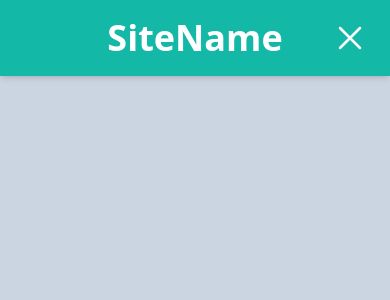
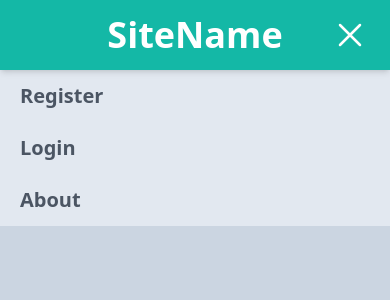
Before and after one commit to HenriqueVerasAraujo/poll-app-frontend, a React (Create React App) app: page /login in a window 390 px wide. Shown: the top 300 px of the page. Built offline with nearby package versions, Linux system fonts and the light colour scheme; the HTML template or start-up script is replaced by a standard one.

Commit message:
Navbar css done

```diff
--- a/src/components/Navbar.jsx
+++ b/src/components/Navbar.jsx
@@ -1,7 +1,6 @@
 import React, { useState, useEffect } from 'react'
 import { menuIcon, closeIcon } from '../icons/icons';
 import { useNavigate } from 'react-router-dom';
-
 
 export default function Navbar() {
     const [openNav, setOpenNav] = useState(false);
@@ -35,7 +34,9 @@ export default function Navbar() {
     }, []);
 
   return (
-    <div className='w-full h-[9%] sm:h-[6%] bg-teal-500 flex flex-col justify-center items-center sm:justify-center fixed top-0 left-0 shadow-md'>
+    <div className='w-full h-auto fixed top-0 left-0'>
+        {/* GREEN NAVBAR */}
+        <div className='w-full h-[70px] sm:h-[60px] bg-teal-500 flex flex-col justify-center items-center sm:justify-center shadow-md z-10'>
             <div className='w-full h-full flex items-center relative sm:justify-between'>
                 {/* SITE NAME */}
                 <div className='w-full h-full sm:w-auto sm:pl-10 flex items-center justify-center'>
@@ -66,25 +67,23 @@ export default function Navbar() {
                     )}
                 </div>
             </div>
+        </div>
         {/* NAV BUTTONS SMALL SCREEN */}
-        {openNav && (
-            <div className='w-full h-auto bg-white'>
+            <div className={`w-full h-auto bg-slate-200 sm:hidden absolute ${openNav ? '-top-[200px]' : 'top-[70px]' } duration-500 z-[-1]`}>
                 {loggedIn ? (
                 buttonsAccount.map((singleButton) => (
-                    <div className='w-auto h-auto pl-7'>
+                    <div className='w-auto h-auto p-3 pl-5 text-xl font-bold text-gray-600'>
                         <button type='button' onClick={() => navigate(`${singleButton.to}`)}>{singleButton.name}</button>
                     </div>
                 ))
             ):(
                 buttonsFree.map((singleButton) => (
-                    <div>
+                    <div className='w-auto h-auto p-3 pl-5 text-xl font-bold text-gray-600'>
                         <button type='button' onCLick={() => navigate(`${singleButton.to}`)}>{singleButton.name}</button>
                     </div>
                 ))
             )}
-
             </div>
-        )}
     </div>
   )
 };
--- a/src/pages/LoginPage.jsx
+++ b/src/pages/LoginPage.jsx
@@ -8,7 +8,7 @@ export default function MainPage() {
     className='w-full h-screen bg-slate-300'
     >
       <Navbar />
-      {/* <LoginForm /> */}
+      <LoginForm />
       </div>
   )
 }
```
Lines whose indentation alone changed are shown as unchanged.
